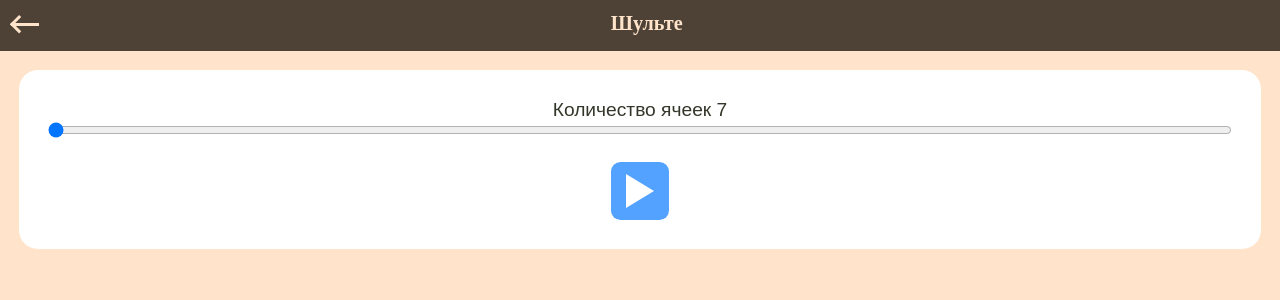
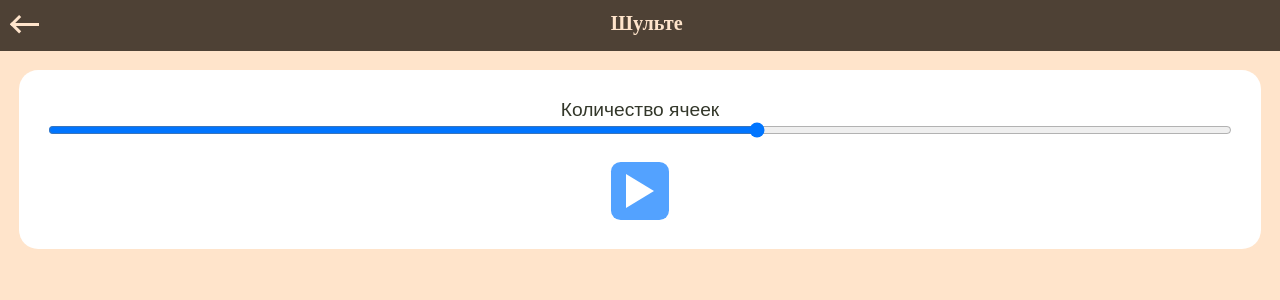
Before and after one commit to MohonovProduction/readwell, a Vue app: page /shulte in a window 1280 px wide. Shown: the top 300 px of the page. Built offline with nearby package versions, Linux system fonts and the light colour scheme.

Commit message:
shulte generation fix

```diff
--- a/src/views/Shulte.vue
+++ b/src/views/Shulte.vue
@@ -7,7 +7,7 @@
       <article class="task_setup card" v-if="step === 0">
         <section>
           <label class="task_setup__lable">Количество ячеек {{shulte.cellCount}}</label><br>
-          <input class="task_steup__range" type="range" min="7" max="21" step="2" v-model="shulte.cellCount">
+          <input class="task_steup__range" type="range" min="2" max="7" step="1" v-model="shulte.cellCount">
         </section>
         <button class="btn_start" @click="generate(shulte)"></button>
       </article>
@@ -38,7 +38,7 @@ export default {
       step: 0,
       shulte: {
         timer: 0,
-        cellCount: 7,
+        cellCount: null,
         table: null,
       }
     }
```
